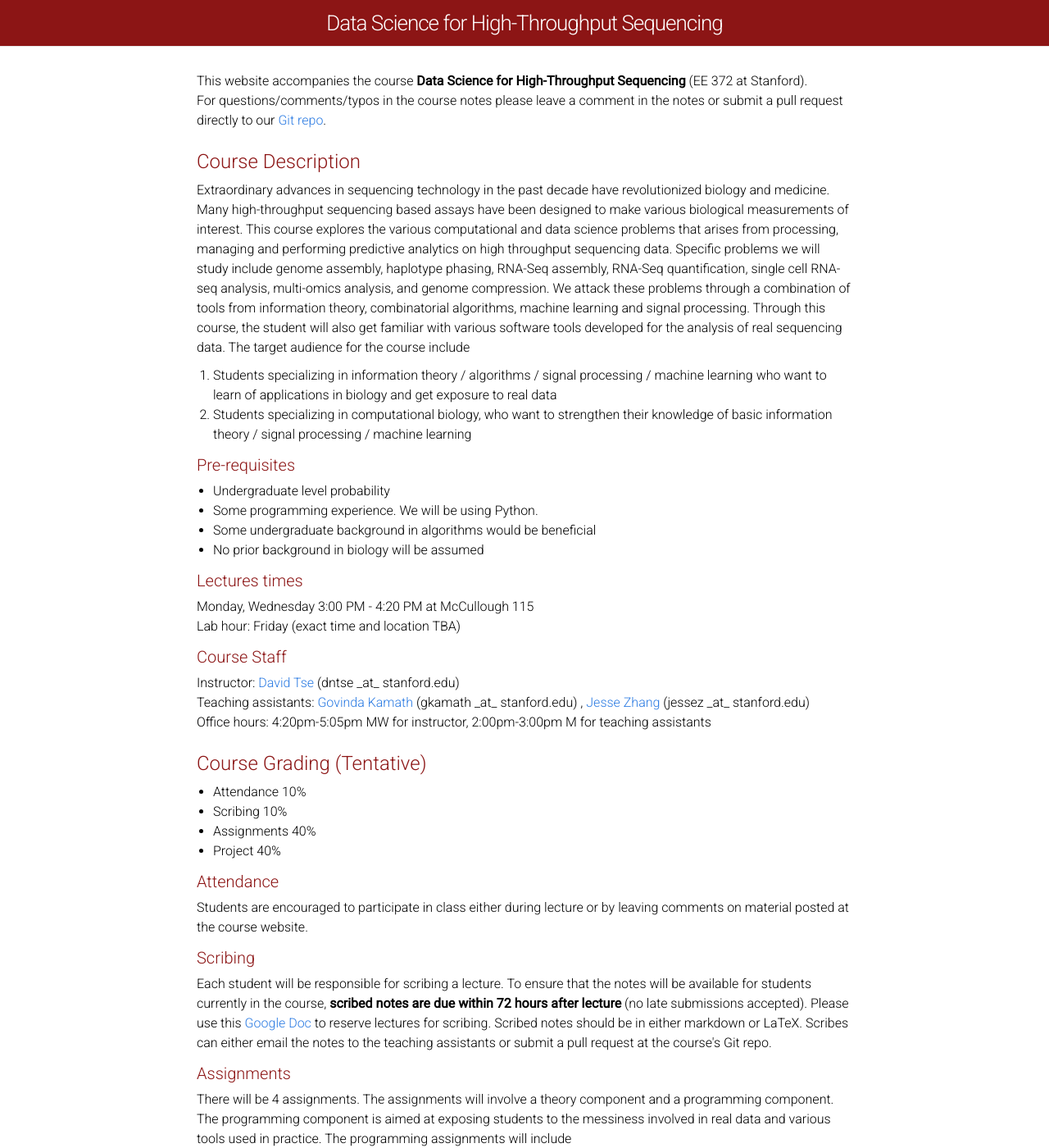
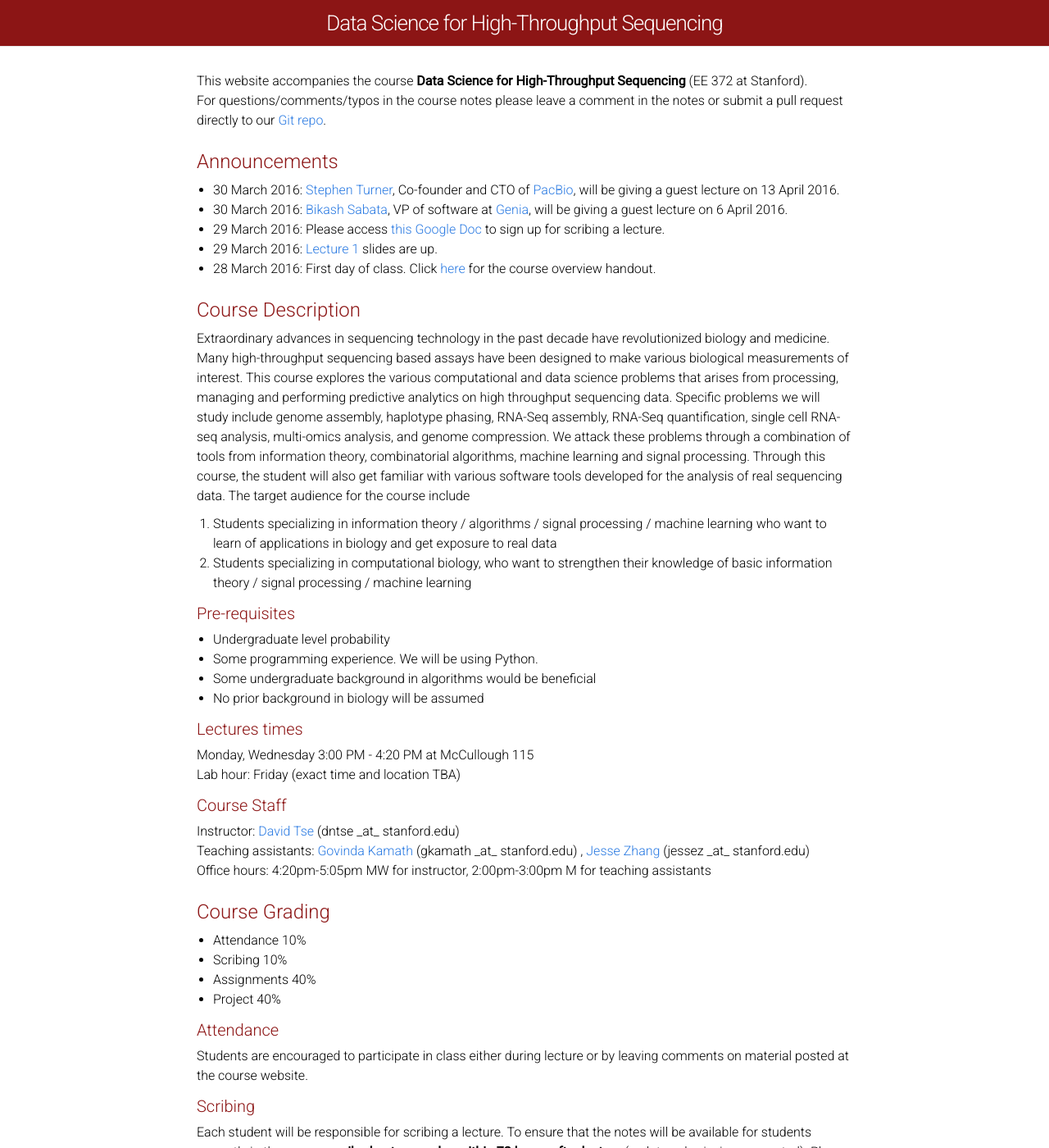
Before and after one commit to laurashen/data-science-sequencing.github.io, a Jekyll site: the page built from index.html, in a window 1280 px wide and 1400 px high. Shown: the whole window at 82% size. Built offline with Jekyll 4.4.1, drawn with Linux system fonts in a browser that asks for light colours.

Commit message:
added Announcements section

```diff
--- a/index.html
+++ b/index.html
@@ -6,8 +6,19 @@ layout: default
   This website accompanies the course <b>Data Science for High-Throughput Sequencing</b> (EE 372 at Stanford).  <br>
   For questions/comments/typos in the course notes please leave a comment in the notes or submit a pull request
   directly to our <a href="https://github.com/data-science-sequencing/data-science-sequencing.github.io">Git repo</a>.
+</div>
 
+<div class ="announcements">
 
+    <div class="module-header">Announcements</div>
+    <div class="materials-bullets-notopmargin">
+    <ul >
+    <li>30 March 2016: <a href="http://www.pacb.com/people/stephen-turner-phd/">Stephen Turner</a>, Co-founder and CTO of <a href="http://www.pacb.com/">PacBio</a>, will be giving a guest lecture on 13 April 2016. </li></li>
+    <li>30 March 2016: <a href="https://www.linkedin.com/in/bikashsabata">Bikash Sabata</a>, VP of software at <a href="http://www.geniachip.com/">Genia</a>, will be giving a guest lecture on 6 April 2016.
+    <li>29 March 2016: Please access <a href="https://docs.google.com/spreadsheets/d/1LkE4W4aFc7vi4FPkl4BeRQl9rD0pV1_CaGuqdqcHB38/edit#gid=0">this Google Doc</a> to sign up for scribing a lecture.</li>
+    <li>29 March 2016: <a href="/lectures/lecture1_slides.pdf">Lecture 1</a> slides are up.</li>
+    <li>28 March 2016: First day of class. Click <a href="/handouts/Overview.pdf">here</a> for the course overview handout. </li>
+    </ul>
 
 </div>
 
@@ -56,7 +67,7 @@ layout: default
 </div>
 
 <div class ="grading">
-  <div class="module-header">Course Grading (Tentative)</div>
+  <div class="module-header">Course Grading</div>
   <div class="materials-bullets-addbotmargin">
   <ul >
     <li>Attendance 10% </li>
```
